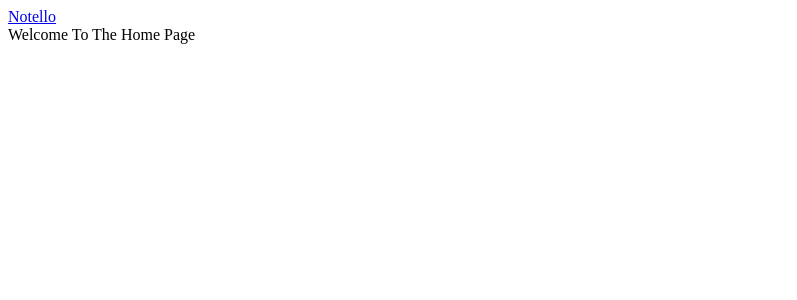
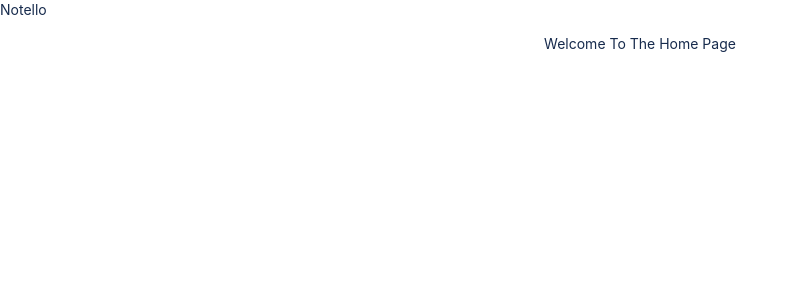
Before and after one commit to AdirBuskila/Notello, a React (Create React App) app: page /home in a window 1280 px wide. Shown: the top 300 px of the page, without its empty margins (0-797 px from the left). Built offline with nearby package versions, Linux system fonts and the light colour scheme.

Commit message:
base CSS

```diff
--- /dev/null
+++ b/src/assets/css/base/base.css
@@ -0,0 +1,42 @@
+*,
+h1,
+h2,
+h3,
+h4,
+h5,
+h6 {
+    box-sizing: border-box;
+    margin: 0;
+    padding: 0;
+    color: #172b4d;
+    font-family: -apple-system, BlinkMacSystemFont, Segoe UI, Roboto, Noto Sans, Ubuntu, Droid Sans, Helvetica Neue, sans-serif;
+    font-size: 14px;
+    font-weight: 400;
+    line-height: 20px;
+}
+
+a {
+    text-decoration: none;
+    color: inherit;
+}
+
+img {
+    width: 100%;
+}
+
+main {
+    min-height: 90vh;
+}
+
+button,
+a,
+input,
+option,
+select,
+div[class*='control'] {
+    cursor: pointer;
+}
+
+div[class*='placeholder'] {
+    color: black;
+}
--- /dev/null
+++ b/src/assets/css/base/helpers.css
@@ -0,0 +1,31 @@
+.flex {
+    display: flex;
+    gap: 1rem;
+}
+
+.flex.justify-center {
+    justify-content: center;
+}
+
+.flex.align-center {
+    align-items: center;
+}
+
+.flex.space-between {
+    justify-content: space-between;
+}
+
+.flex.column {
+    flex-direction: column;
+}
+
+.main-layout {
+    max-width: 1020px;
+    margin: auto;
+}
+
+.clean-list {
+    list-style-type: none;
+    margin: 0;
+    padding: 0;
+}
--- a/src/assets/css/main.css
+++ b/src/assets/css/main.css
@@ -0,0 +1,4 @@
+/* BASE */
+
+@import url('./base/base.css');
+@import url('./base/helpers.css');
```
